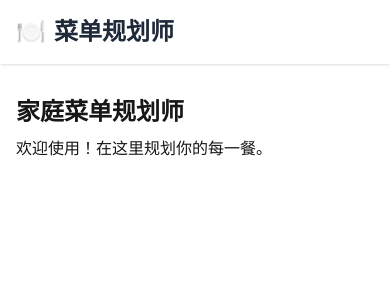
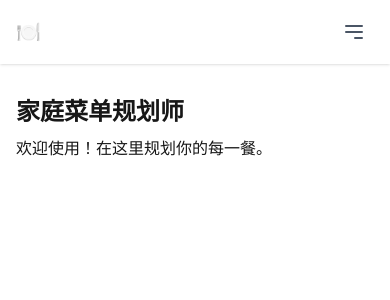
Before and after one commit to zzsscc1001/home-menu-planner, a Next.js app: page / in a window 390 px wide. Shown: the top 300 px of the page. Built offline with nearby package versions, Linux system fonts and the light colour scheme.

Commit message:
feat: Implement responsive mobile navigation

```diff
--- a/src/app/layout.tsx
+++ b/src/app/layout.tsx
@@ -2,7 +2,7 @@
 import type { Metadata } from "next";
 import { Inter } from "next/font/google";
 import "./globals.css";
-import Link from 'next/link';
+import Navbar from "@/components/Navbar"; // <--- 1. 导入新的 Navbar 组件
 
 const inter = Inter({ subsets: ["latin"] });
 
@@ -18,31 +18,10 @@ export default function RootLayout({
 }) {
   return (
     <html lang="en">
-      <body className={`${inter.className} bg-gray-100 text-gray-900`}> {/* 把背景色改得深一点，比如 gray-100 */}
-        <header className="bg-white shadow-sm"> {/* 改用 header 标签更语义化 */}
-          <nav className="max-w-5xl mx-auto px-4 sm:px-6 lg:px-8">
-            <div className="flex items-center justify-between h-16">
-              <div className="flex-shrink-0">
-                <Link href="/" className="text-2xl font-bold text-gray-800 flex items-center gap-2">
-                  🍽️
-                  <span>菜单规划师</span>
-                </Link>
-              </div>
-              <div className="hidden md:block">
-                <div className="ml-10 flex items-baseline space-x-4">
-                  <Link href="/" className="text-gray-600 hover:bg-gray-100 hover:text-gray-900 px-3 py-2 rounded-md text-sm font-medium">
-                    首页
-                  </Link>
-                  <Link href="/menu" className="text-gray-600 hover:bg-gray-100 hover:text-gray-900 px-3 py-2 rounded-md text-sm font-medium">
-                    菜单
-                  </Link>
-                </div>
-              </div>
-            </div>
-          </nav>
-        </header>
+      <body className={`${inter.className} bg-gray-100 text-gray-900`}>
 
-        {/* 把 main 标签移到这里 */}
+        <Navbar /> {/* <--- 2. 在这里使用 Navbar 组件 */}
+
         <main className="max-w-5xl mx-auto py-8 px-4 sm:px-6 lg:px-8">
           {children}
         </main>
--- /dev/null
+++ b/src/components/Navbar.tsx
@@ -0,0 +1,80 @@
+// src/components/Navbar.tsx
+'use client'; // <--- 这行是关键！声明这是一个客户端组件
+
+import { useState } from 'react';
+import Link from 'next/link';
+
+export default function Navbar() {
+  const [isMenuOpen, setIsMenuOpen] = useState(false);
+
+  const navLinks = [
+    { href: '/', label: '首页' },
+    { href: '/menu', label: '菜单' },
+    // 未来在这里添加更多链接...
+  ];
+
+  return (
+    <header className="bg-white shadow-sm sticky top-0 z-10"> {/* 让导航栏吸顶 */}
+      <nav className="max-w-5xl mx-auto px-4 sm:px-6 lg:px-8">
+        <div className="flex items-center justify-between h-16">
+          {/* Logo/标题 */}
+          <div className="flex-shrink-0">
+            <Link href="/" className="text-xl font-bold text-gray-800 flex items-center gap-2">
+              🍽️
+              <span className="hidden sm:inline">菜单规划师</span> {/* 在超小屏幕上只显示图标 */}
+            </Link>
+          </div>
+
+          {/* 桌面端导航 */}
+          <div className="hidden md:flex items-baseline space-x-4">
+            {navLinks.map((link) => (
+              <Link key={link.href} href={link.href} className="text-gray-600 hover:bg-gray-100 hover:text-gray-900 px-3 py-2 rounded-md text-sm font-medium">
+                {link.label}
+              </Link>
+            ))}
+          </div>
+
+          {/* 移动端汉堡按钮 */}
+          <div className="md:hidden flex items-center">
+            <button
+              onClick={() => setIsMenuOpen(!isMenuOpen)}
+              className="inline-flex items-center justify-center p-2 rounded-md text-gray-600 hover:text-gray-900 hover:bg-gray-100 focus:outline-none focus:ring-2 focus:ring-inset focus:ring-blue-500"
+            >
+              <span className="sr-only">Open main menu</span>
+              {/* 根据 isMenuOpen 状态显示不同图标 */}
+              {isMenuOpen ? (
+                // 关闭图标 (X)
+                <svg className="h-6 w-6" xmlns="http://www.w3.org/2000/svg" fill="none" viewBox="0 0 24 24" stroke="currentColor">
+                  <path strokeLinecap="round" strokeLinejoin="round" strokeWidth={2} d="M6 18L18 6M6 6l12 12" />
+                </svg>
+              ) : (
+                // 汉堡图标 (三条横线)
+                <svg className="h-6 w-6" xmlns="http://www.w3.org/2000/svg" fill="none" viewBox="0 0 24 24" stroke="currentColor">
+                  <path strokeLinecap="round" strokeLinejoin="round" strokeWidth={2} d="M4 6h16M4 12h16m-7 6h7" />
+                </svg>
+              )}
+            </button>
+          </div>
+        </div>
+      </nav>
+
+      {/* 移动端展开菜单 */}
+      {isMenuOpen && (
+        <div className="md:hidden">
+          <div className="px-2 pt-2 pb-3 space-y-1 sm:px-3">
+            {navLinks.map((link) => (
+              <Link
+                key={link.href}
+                href={link.href}
+                onClick={() => setIsMenuOpen(false)} // 点击链接后关闭菜单
+                className="text-gray-600 hover:bg-gray-100 hover:text-gray-900 block px-3 py-2 rounded-md text-base font-medium"
+              >
+                {link.label}
+              </Link>
+            ))}
+          </div>
+        </div>
+      )}
+    </header>
+  );
+}
```
